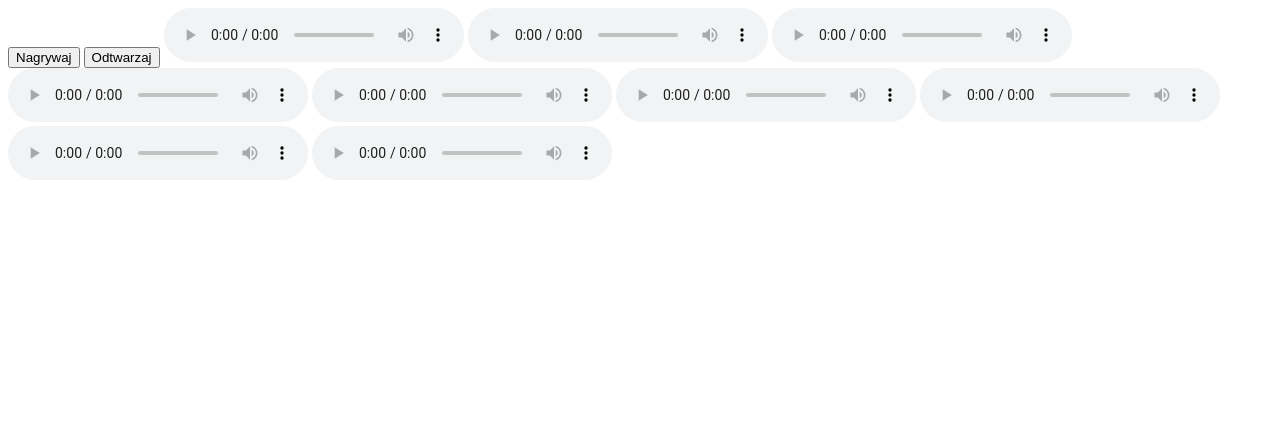
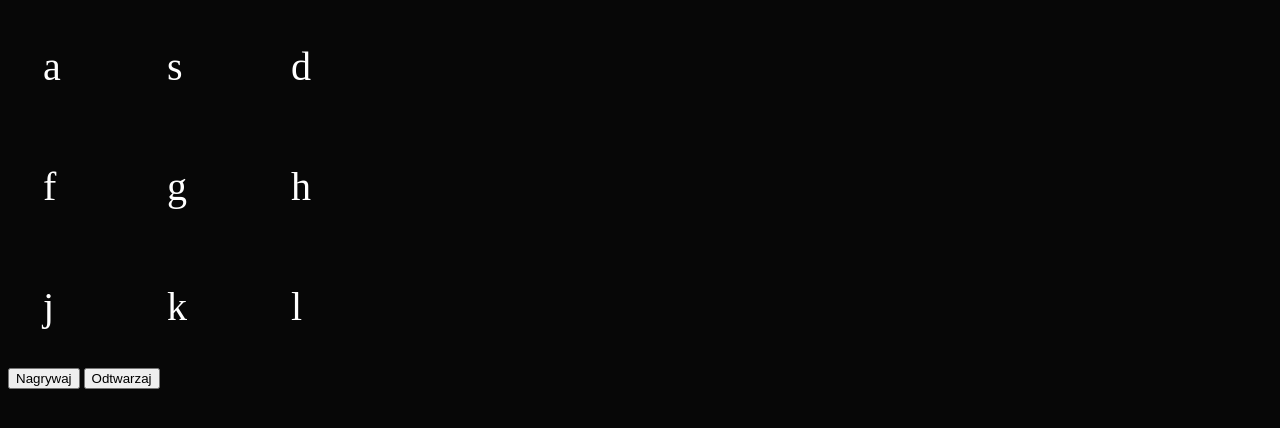
Before and after one commit to Emertha/Studies-Soundkit, a plain HTML site: page index.html in a window 1280 px wide. Drawn offline with Linux system fonts and the light colour scheme.

Commit message:
Update index.html

```diff
--- a/index.html
+++ b/index.html
@@ -4,20 +4,39 @@
     <meta charset="UTF-8">
     <meta name="viewport" content="width=device-width, initial-scale=1.0">
     <meta http-equiv="X-UA-Compatible" content="ie=edge">
-    <title>Soundkit</title>
+    <link rel="stylesheet" type="text/css" href="style.css"/>
+    <title>SoundKit</title>
     <script src="drumkit.js"></script>
 </head>
 <body>
+
+
+    <div>
+        <div class="key" id="97">a</div>
+        <div class="key" id="115">s</div>
+        <div class="key" id="100">d</div>
+        <br/>
+        <div class="key" id="102">f</div>
+        <div class="key" id="103">g</div>
+        <div class="key" id="104">h</div>
+        <br/>
+        <div class="key" id="106">j</div>
+        <div class="key" id="107">k</div>
+        <div class="key" id="108">l</div>
+</div>
+
     <button id="rec">Nagrywaj</button>
     <button id="play">Odtwarzaj</button>
-    <audio src="boom.wav" controls id="boom"></audio>
-    <audio src="clap.wav" controls id="clap"></audio>
-    <audio src="hihat.wav" controls id="hihat"></audio>
-    <audio src="kick.wav" controls id="kick"></audio>
-    <audio src="openhat.wav" controls id="openhat"></audio>
-    <audio src="ride.wav" controls id="ride"></audio>
-    <audio src="snare.wav" controls id="snare"></audio>
-    <audio src="tink.wav" controls id="tink"></audio>
-    <audio src="tom.wav" controls id="tom"></audio>
+
+
+    <audio src="sounds/boom.wav"  id="boom"></audio>
+    <audio src="sounds/clap.wav" id="clap"></audio>
+    <audio src="sounds/hihat.wav" id="hihat"></audio>
+    <audio src="sounds/kick.wav" id="kick"></audio>
+    <audio src="sounds/openhat.wav" id="openhat"></audio>
+    <audio src="sounds/ride.wav"  id="ride"></audio>
+    <audio src="sounds/snare.wav" id="snare"></audio>
+    <audio src="sounds/tink.wav" id="tink"></audio>
+    <audio src="sounds/tom.wav" id="tom"></audio>
 </body>
 </html>
```
